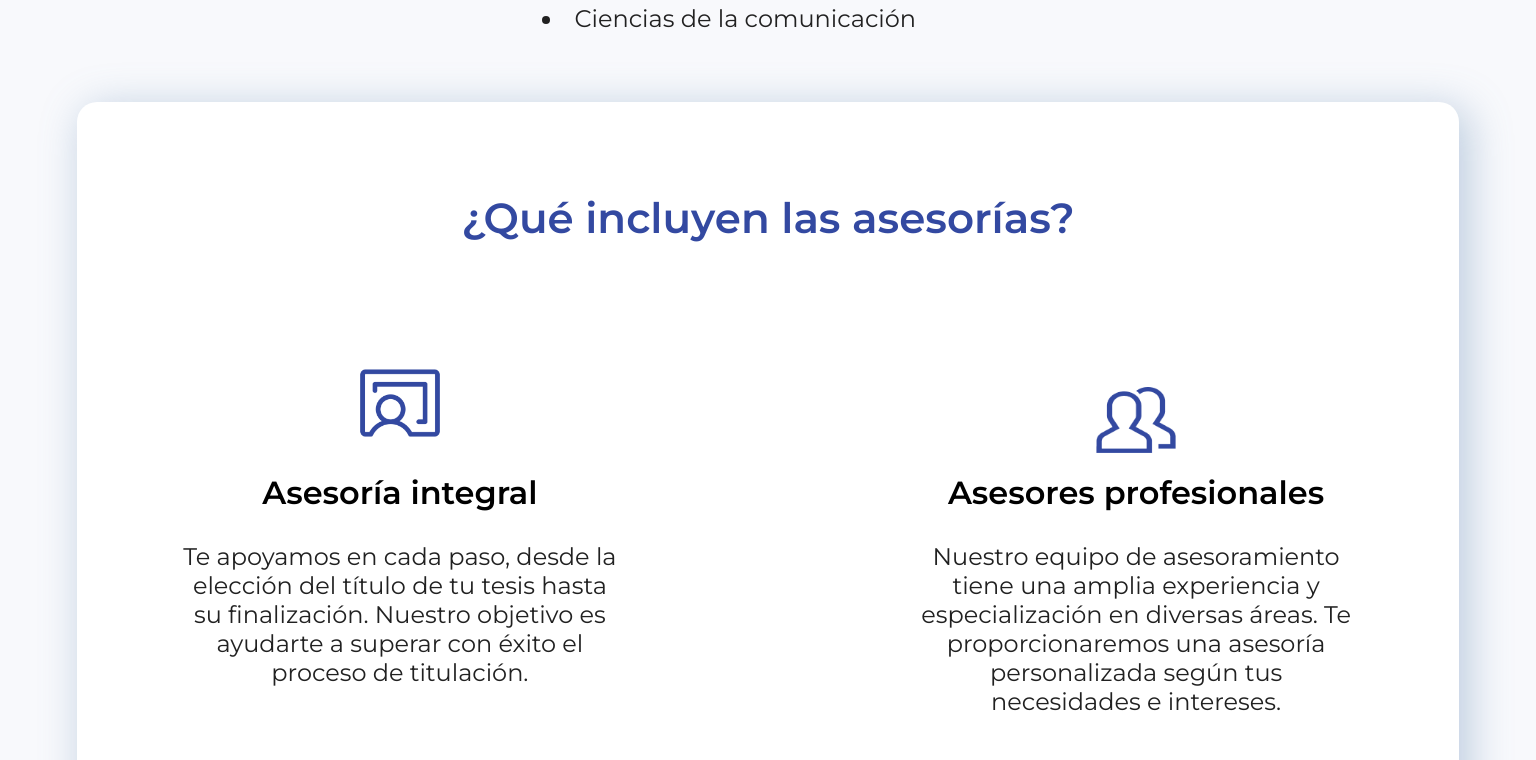
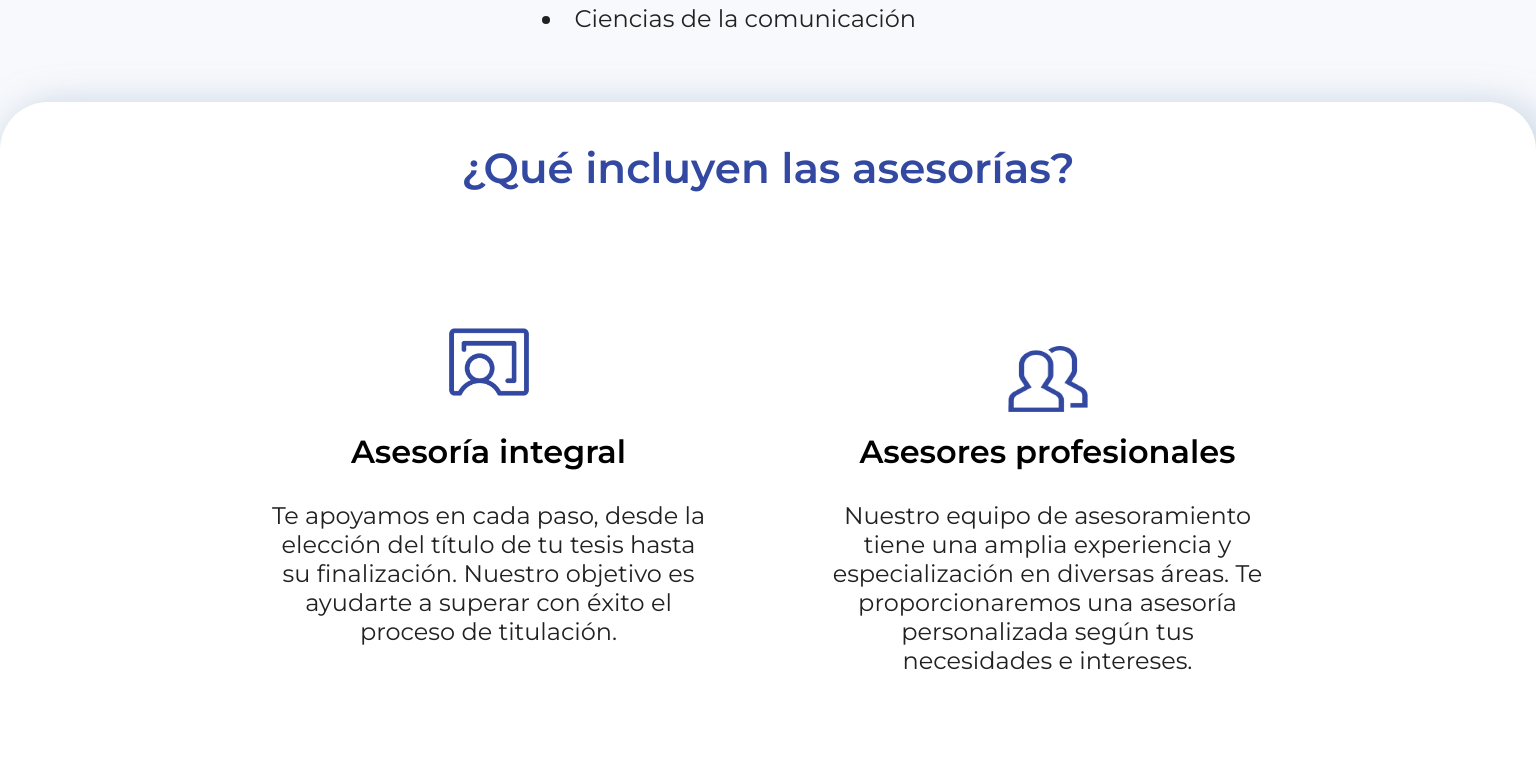
Before and after one commit to justinait/cai-ventures2, a React (Vite) app: page /services in a window 1536 px wide. Shown: the part 1804-2564 px from the top of the page. Built offline with nearby package versions, Linux system fonts and the light colour scheme; no server answers.

Commit message:
changes payment, last responsive

```diff
--- a/src/components/CardService/Service1.css
+++ b/src/components/CardService/Service1.css
@@ -1,4 +1,4 @@
-@media only screen and (min-width: 1441px) and (max-width: 1920px) {
+@media only screen and (min-width: 1441px) and (max-width:2800px) {
     .containerServiceUno {
         display: flex;
         align-items: center;
--- a/src/components/CardService/Service2.css
+++ b/src/components/CardService/Service2.css
@@ -1,4 +1,4 @@
-    @media only screen and (min-width: 1441px) and (max-width: 1920px) {
+    @media only screen and (min-width: 1441px) and (max-width: 2800px) {
     .containerServiceDos {
         display: flex;
         align-items: center;
@@ -16,16 +16,16 @@
     }
 
     .ServiceContainerRow {
-        padding: 50px;
         display: flex;
-        width: 90vw !important;
+        width: 1627px;
+        padding: 40px 0px 60px 0px;
         flex-direction: column;
         align-items: center;
-        background-color: white;
-        justify-content: center;
-
+        gap: 59px;
+        border-radius: var(--border-radius-border-radius-lg, 48px);
+        background: #FFF;
+        /* Sombrita */
         box-shadow: 8px 8px 40px 3px rgba(104, 142, 182, 0.40);
-        border-radius: 20px;
     }
 
     .buttonextra {
@@ -56,12 +56,13 @@
     }
 
     .containerFirstServ {
-        margin-bottom:70px;
+        margin-bottom: 70px;
         margin-top: 59px !important;
-
         display: flex;
         align-items: flex-end;
-        gap:220px;
+        gap: 85px;
+        width: 1063px !important;
+        flex-direction: row;
     }
 
     .containerTitle {
@@ -76,8 +77,9 @@
         font-style: normal;
         font-weight: 600;
         line-height: normal;
-        padding-bottom: 40px;
-        margin-top: 40px;
+        padding-bottom: 0px;
+        margin-top: 0px;
+        margin-bottom: 0px;
     }
 
 
--- a/src/components/Pagos/Efectivo/BancoNacion.css
+++ b/src/components/Pagos/Efectivo/BancoNacion.css
@@ -1,4 +1,4 @@
-@media only screen and (min-width: 1441px) and (max-width: 1920px) {
+@media only screen and (min-width: 1441px) and (max-width: 2800px)  {
     .contenedorMontoNacion {
         display: flex;
         flex-direction: column;
--- a/src/components/Pagos/Pagos.css
+++ b/src/components/Pagos/Pagos.css
@@ -1,5 +1,5 @@
 
-    @media only screen and (min-width: 1441px) and (max-width: 1920px) {
+ @media only screen and (min-width: 1441px) and (max-width: 2800px) {
 
     .buttonOnline .titleOnline::before {
         content: "Pago online";
--- a/src/components/Pagos/Pantallas/Yape.css
+++ b/src/components/Pagos/Pantallas/Yape.css
@@ -1,5 +1,5 @@
 
-@media only screen and (min-width: 1441px) and (max-width: 1920px) {
+ @media only screen and (min-width: 1441px) and (max-width: 2800px) {
     .escaneo {
         font-family: 'Montserrat';
         font-size: 26px;
```
